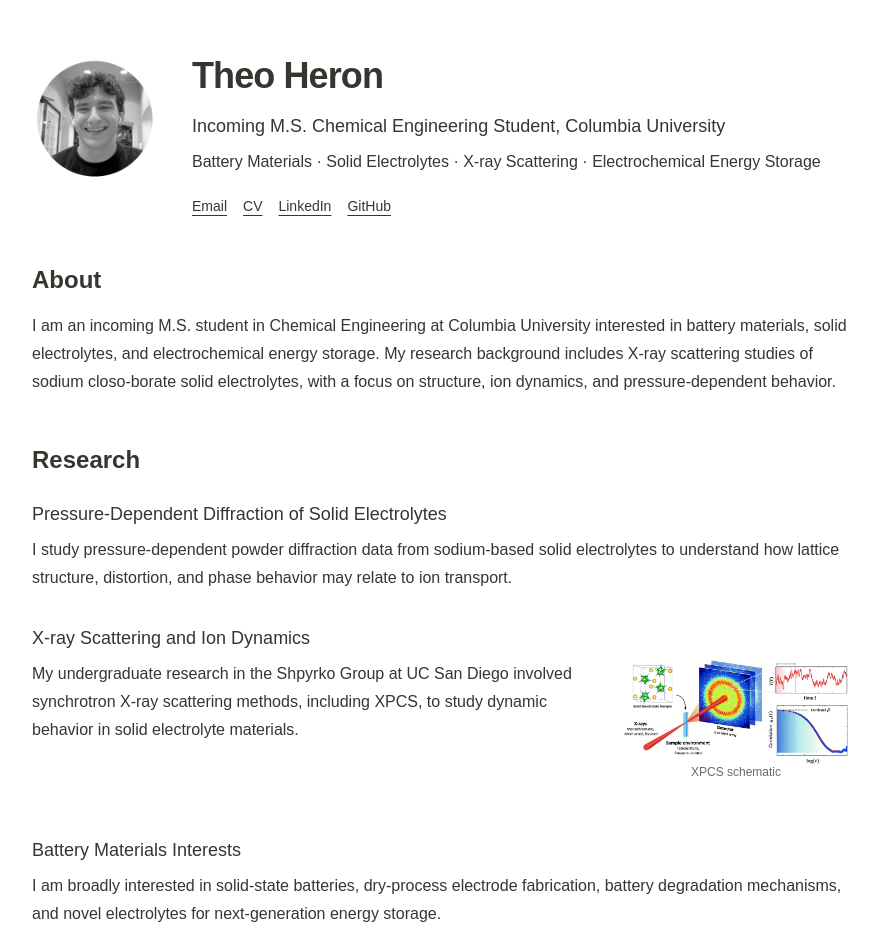
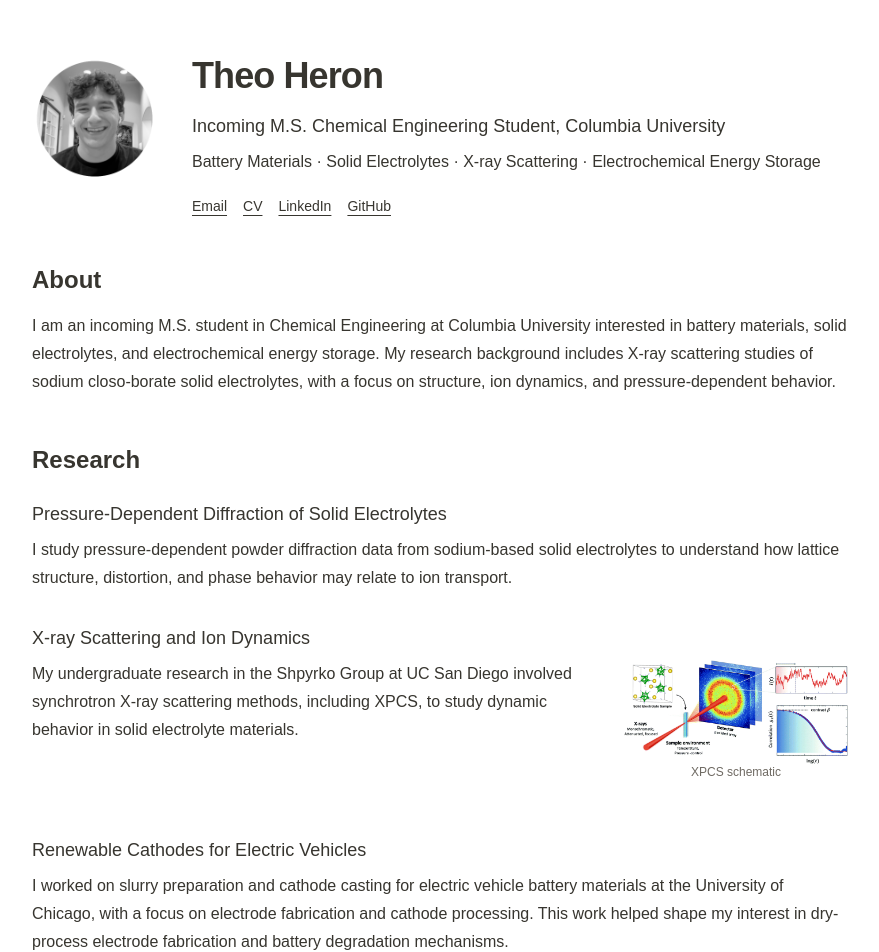
Before and after one commit to tagheron/research-website, a Next.js app: page / in a window 1280 px wide. Shown: the top 952 px of the page, without its empty margins (200-1079 px from the left). Built offline with nearby package versions, Linux system fonts and the light colour scheme.

Commit message:
New Section Update

```diff
--- a/app/page.tsx
+++ b/app/page.tsx
@@ -166,11 +166,12 @@
             </div>
 
             <div>
-              <h3 className="text-lg font-medium">Battery Materials Interests</h3>
+              <h3 className="text-lg font-medium"> Renewable Cathodes for Electric Vehicles</h3>
               <p className="mt-2 leading-8 md:leading-7">
-                I am broadly interested in solid-state batteries, dry-process electrode fabrication,
-                battery degradation mechanisms, and novel electrolytes for next-generation energy
-                storage.
+                I worked on slurry preparation and cathode casting for electric vehicle
+                battery materials at the University of Chicago, with a focus on electrode
+                fabrication and cathode processing. This work helped shape my interest in
+                dry-process electrode fabrication and battery degradation mechanisms.
               </p>
             </div>
           </div>
```
